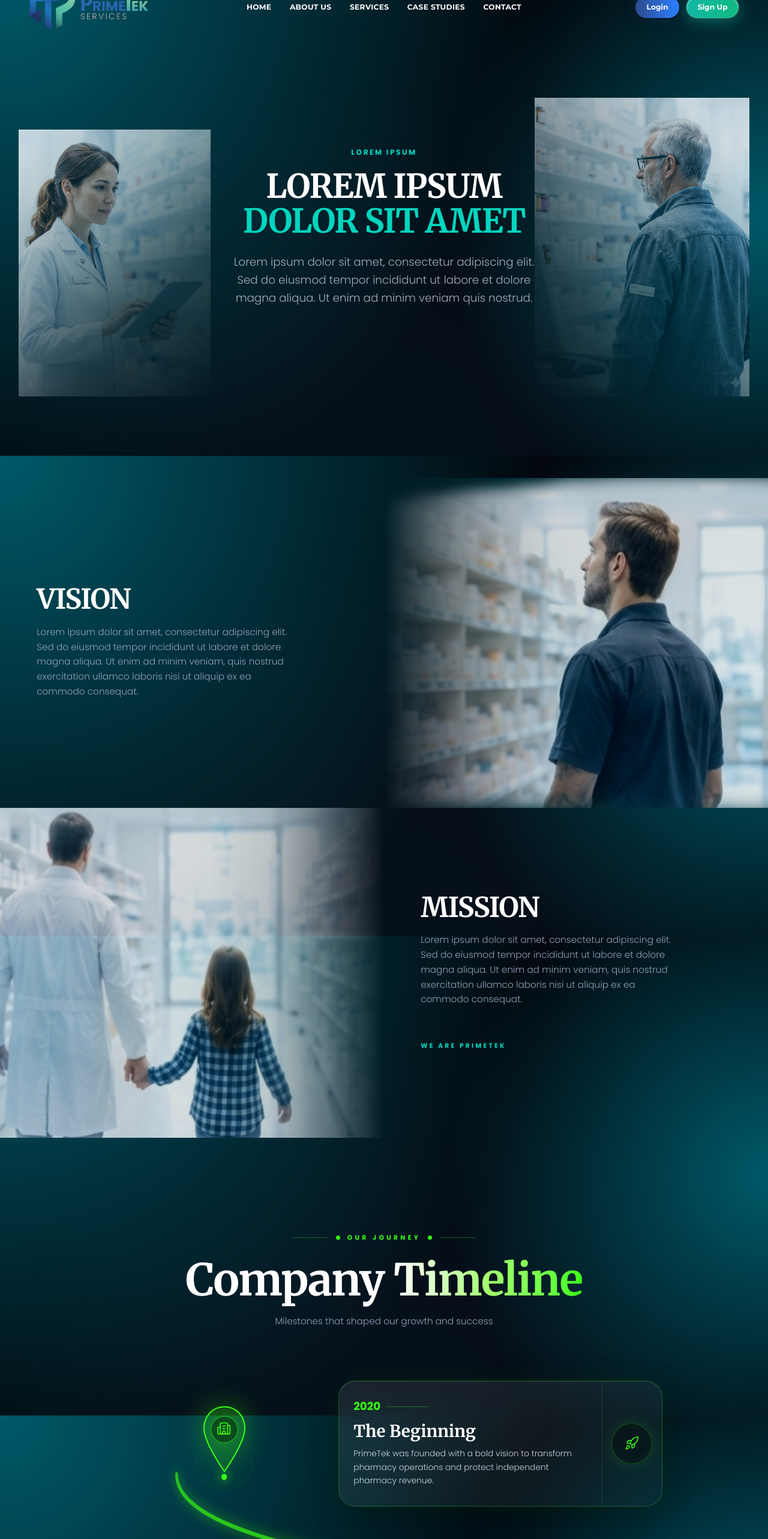
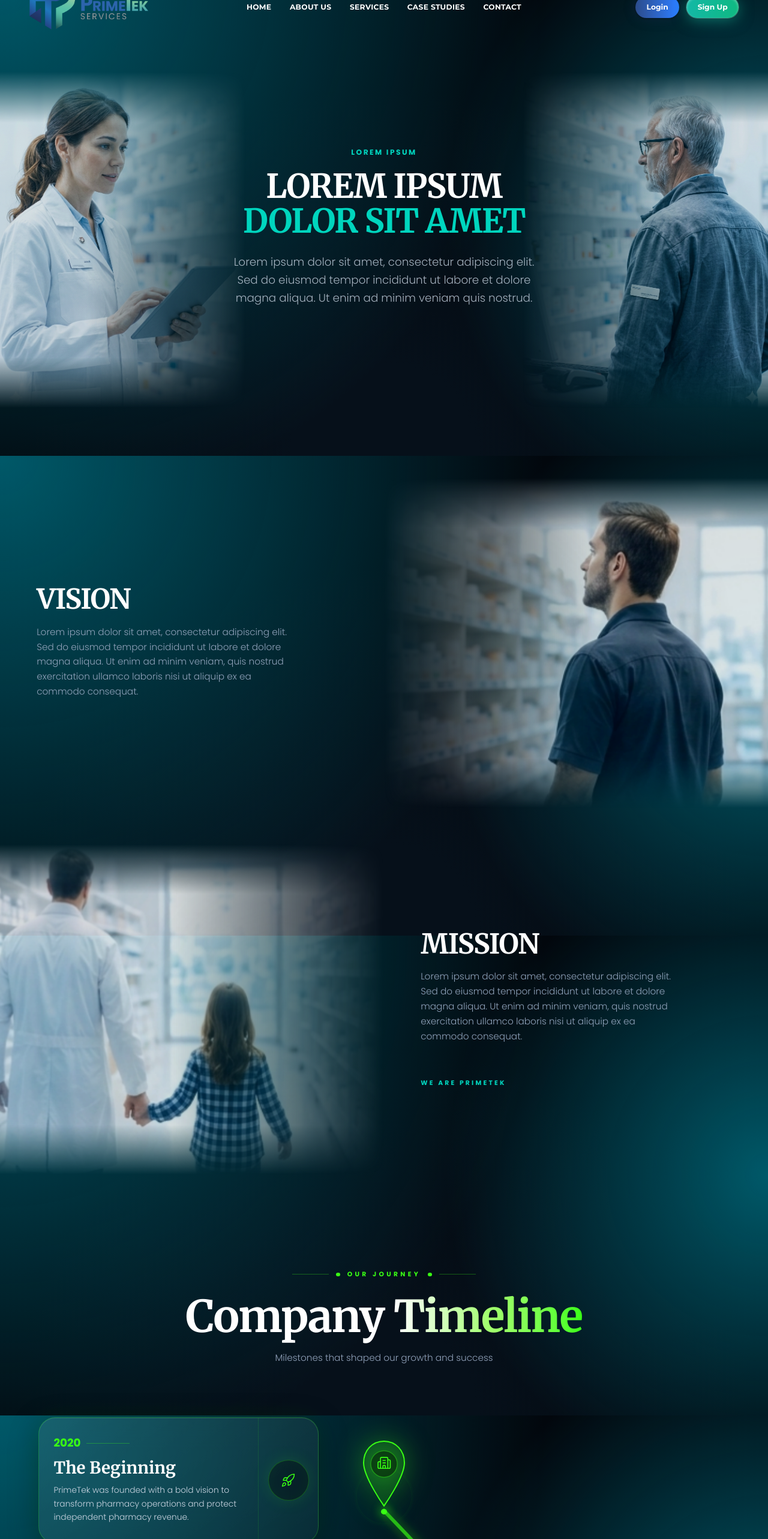
Before and after one commit to ayankhurram0/primetek-redesign, a Next.js app: page /about in a window 1280 px wide. Shown: the part 40-2606 px from the top of the page at 60% size. Built offline with nearby package versions, Linux system fonts and the light colour scheme.

Commit message:
about page completed

```diff
--- a/app/about/components/AboutHero.tsx
+++ b/app/about/components/AboutHero.tsx
@@ -81,34 +81,64 @@ export const AboutHero = () => {
 
       {/* Left Image: Female Pharmacist */}
       <div
-        className="absolute left-10 top-20 w-[45%] lg:w-[32%] xl:w-[25%] h-[80%] pointer-events-none z-0 overflow-hidden about-img-left"
+        className="absolute left-0 top-[20%] w-[55%] lg:w-[45%] xl:w-[32%] h-[70%] pointer-events-none z-0 overflow-hidden about-img-left"
+      >
+        {/* Horizontal Blend */}
+        <div
+          className="w-full h-full"
           style={{
-          maskImage: "linear-gradient(135deg, black 25%, rgba(0, 0, 0, 0.7) 50%, rgba(0, 0, 0, 0.2) 75%, transparent 100%)",
-          WebkitMaskImage: "linear-gradient(135deg, black 25%, rgba(0, 0, 0, 0.7) 50%, rgba(0, 0, 0, 0.2) 75%, transparent 100%)",
+            maskImage: "linear-gradient(to right, rgba(0,0,0,1) 35%, rgba(0,0,0,0) 100%)",
+            WebkitMaskImage: "linear-gradient(to right, rgba(0,0,0,1) 35%, rgba(0,0,0,0) 100%)",
+          }}
+        >
+          {/* Vertical Blend */}
+          <div
+            className="w-full h-full relative"
+            style={{
+              maskImage: "linear-gradient(to bottom, rgba(0,0,0,0) 0%, rgba(0,0,0,1) 15%, rgba(0,0,0,1) 85%, rgba(0,0,0,0) 100%)",
+              WebkitMaskImage: "linear-gradient(to bottom, rgba(0,0,0,0) 0%, rgba(0,0,0,1) 15%, rgba(0,0,0,1) 85%, rgba(0,0,0,0) 100%)",
             }}
           >
             <Image
               src={aboutImg1}
               alt="Pharmacist on front lines"
-          className="w-full h-full object-contain object-left-bottom opacity-70 lg:opacity-85"
+              fill
+              className="object-cover object-top opacity-70 lg:opacity-85"
               priority
             />
+          </div>
+        </div>
       </div>
 
       {/* Right Image: Patient/Man */}
       <div
-        className="absolute right-10 top-20 w-[45%] lg:w-[32%] xl:w-[28%] h-[80%] pointer-events-none z-0 overflow-hidden about-img-right"
+        className="absolute right-0 top-[20%] w-[55%] lg:w-[45%] xl:w-[32%] h-[70%] pointer-events-none z-0 overflow-hidden about-img-right"
+      >
+        {/* Horizontal Blend */}
+        <div
+          className="w-full h-full"
           style={{
-          maskImage: "linear-gradient(225deg, black 25%, rgba(0, 0, 0, 0.7) 50%, rgba(0, 0, 0, 0.2) 75%, transparent 100%)",
-          WebkitMaskImage: "linear-gradient(225deg, black 25%, rgba(0, 0, 0, 0.7) 50%, rgba(0, 0, 0, 0.2) 75%, transparent 100%)",
+            maskImage: "linear-gradient(to left, rgba(0,0,0,1) 35%, rgba(0,0,0,0) 100%)",
+            WebkitMaskImage: "linear-gradient(to left, rgba(0,0,0,1) 35%, rgba(0,0,0,0) 100%)",
+          }}
+        >
+          {/* Vertical Blend */}
+          <div
+            className="w-full h-full relative"
+            style={{
+              maskImage: "linear-gradient(to bottom, rgba(0,0,0,0) 0%, rgba(0,0,0,1) 15%, rgba(0,0,0,1) 85%, rgba(0,0,0,0) 100%)",
+              WebkitMaskImage: "linear-gradient(to bottom, rgba(0,0,0,0) 0%, rgba(0,0,0,1) 15%, rgba(0,0,0,1) 85%, rgba(0,0,0,0) 100%)",
             }}
           >
             <Image
               src={aboutImg2}
               alt="Independent pharmacy customer"
-          className="w-full h-full object-contain object-right-bottom opacity-70 lg:opacity-85"
+              fill
+              className="object-cover object-top opacity-70 lg:opacity-85"
               priority
             />
+          </div>
+        </div>
       </div>
 
       {/* Central Hero Content */}
--- a/app/about/components/Evolution.tsx
+++ b/app/about/components/Evolution.tsx
@@ -65,15 +65,14 @@ const milestones = [
   },
 ];
 
-/** Serpentine path — snakes left ↔ right through all milestone nodes */
-const NODE_POSITIONS = [
-  { x: 200, y: 90 },
-  { x: 800, y: 270 },
-  { x: 200, y: 450 },
-  { x: 800, y: 630 },
-  { x: 200, y: 810 },
-  { x: 800, y: 990 },
-];
+/** Centered serpentine path — nodes on the middle axis, curves bulge left/right */
+const CENTER_X = 500;
+const CURVE_BULGE = 130;
+
+const NODE_POSITIONS = milestones.map((_, i) => ({
+  x: CENTER_X,
+  y: 90 + i * 180,
+}));
 
 const TIMELINE_PATH = (() => {
   const pts = NODE_POSITIONS;
@@ -82,7 +81,8 @@ const TIMELINE_PATH = (() => {
     const prev = pts[i - 1];
     const curr = pts[i];
     const midY = (prev.y + curr.y) / 2;
-    d += ` C ${prev.x} ${midY}, ${curr.x} ${midY}, ${curr.x} ${curr.y}`;
+    const bulge = i % 2 === 1 ? CURVE_BULGE : -CURVE_BULGE;
+    d += ` C ${prev.x + bulge} ${midY}, ${curr.x + bulge} ${midY}, ${curr.x} ${curr.y}`;
   }
   return d;
 })();
@@ -91,17 +91,21 @@ function MapPinMarker({
   icon: Icon,
   active,
   reached,
+  alignToLine = false,
 }: {
   icon: ElementType;
   active: boolean;
   reached: boolean;
+  alignToLine?: boolean;
 }) {
   const lit = active || reached;
 
   return (
     <motion.div
       className="relative flex flex-col items-center"
-      animate={{ y: lit ? [0, -6, 0] : [0, -3, 0] }}
+      animate={
+        alignToLine ? undefined : { y: lit ? [0, -6, 0] : [0, -3, 0] }
+      }
       transition={{ duration: lit ? 3 : 4, repeat: Infinity, ease: "easeInOut" }}
     >
       {/* Ripple rings */}
@@ -178,9 +182,8 @@ function MilestoneCard({
 
   return (
     <motion.div
-      className={`group relative flex w-full max-w-[540px] min-h-[190px] md:min-h-[210px] rounded-[28px] border backdrop-blur-xl overflow-hidden transition-all duration-500 hover:-translate-y-1.5 ${
-        active ? "opacity-100" : "opacity-55"
-      }`}
+      className={`group relative flex w-full max-w-[540px] min-h-[190px] md:min-h-[210px] rounded-[28px] border backdrop-blur-xl overflow-hidden transition-all duration-500 hover:-translate-y-1.5 ${active ? "opacity-100" : "opacity-55"
+        }`}
       style={{
         background: "linear-gradient(145deg, rgba(255,255,255,0.09) 0%, rgba(255,255,255,0.03) 100%)",
         borderColor: active ? `${ACCENT}40` : `${ACCENT}15`,
@@ -285,10 +288,10 @@ export const Evolution = () => {
       });
 
       gsap.utils.toArray<HTMLElement>(".evo-row").forEach((row, i) => {
-        const markerLeft = i % 2 === 0;
+        const cardOnLeft = i % 2 === 0;
         gsap.from(row, {
           opacity: 0,
-          x: markerLeft ? -60 : 60,
+          x: cardOnLeft ? -60 : 60,
           duration: 0.9,
           ease: "power3.out",
           scrollTrigger: { trigger: row, start: "top 85%" },
@@ -332,6 +335,35 @@ export const Evolution = () => {
 
         {/* Serpentine timeline */}
         <div className="evo-timeline relative">
+          {/* Map pins anchored to path nodes (desktop) */}
+          <div className="absolute inset-0 pointer-events-none hidden lg:block z-10">
+            {milestones.map((milestone, idx) => {
+              const PinIcon = milestone.pinIcon;
+              const isActive = activeNode === idx;
+              const isReached = idx <= activeNode;
+              const node = NODE_POSITIONS[idx];
+
+              return (
+                <div
+                  key={`pin-${milestone.year}`}
+                  className="absolute pointer-events-auto"
+                  style={{
+                    left: `${(node.x / 1000) * 100}%`,
+                    top: `${(node.y / 1080) * 100}%`,
+                    transform: "translate(-50%, calc(-100% + 6px))",
+                  }}
+                >
+                  <MapPinMarker
+                    icon={PinIcon}
+                    active={isActive}
+                    reached={isReached && !isActive}
+                    alignToLine
+                  />
+                </div>
+              );
+            })}
+          </div>
+
           {/* Full-width SVG path */}
           <div className="absolute inset-0 pointer-events-none hidden lg:block">
             <svg
@@ -392,41 +424,29 @@ export const Evolution = () => {
 
           <div className="space-y-28 md:space-y-32 lg:space-y-36">
             {milestones.map((milestone, idx) => {
-              const markerOnLeft = idx % 2 === 0;
+              const cardOnLeft = idx % 2 === 0;
               const PinIcon = milestone.pinIcon;
               const isActive = activeNode === idx;
               const isReached = idx <= activeNode;
 
               return (
                 <div key={milestone.year} className="evo-row relative min-h-[200px] md:min-h-[220px]">
-                  {/* Desktop serpentine */}
-                  <div className="hidden lg:grid grid-cols-12 items-center gap-6">
-                    {markerOnLeft ? (
+                  {/* Desktop — cards on outer edges, line + pins in center */}
+                  <div className="hidden lg:grid grid-cols-[1fr_100px_1fr] xl:grid-cols-[1fr_120px_1fr] items-center gap-x-8 xl:gap-x-12">
+                    {cardOnLeft ? (
                       <>
-                        <div className="col-span-4 flex justify-end pr-4">
-                          <MapPinMarker
-                            icon={PinIcon}
-                            active={isActive}
-                            reached={isReached && !isActive}
-                          />
-                        </div>
-                        <div className="col-span-1" />
-                        <div className="col-span-7 flex justify-start pl-4">
+                        <div className="flex justify-start min-w-0 pr-2 xl:pr-4">
                           <MilestoneCard milestone={milestone} active={isReached} />
                         </div>
+                        <div aria-hidden />
+                        <div aria-hidden />
                       </>
                     ) : (
                       <>
-                        <div className="col-span-7 flex justify-end pr-4">
+                        <div aria-hidden />
+                        <div aria-hidden />
+                        <div className="flex justify-end min-w-0 pl-2 xl:pl-4">
                           <MilestoneCard milestone={milestone} active={isReached} />
-                        </div>
-                        <div className="col-span-1" />
-                        <div className="col-span-4 flex justify-start pl-4">
-                          <MapPinMarker
-                            icon={PinIcon}
-                            active={isActive}
-                            reached={isReached && !isActive}
-                          />
                         </div>
                       </>
                     )}
--- a/app/about/components/OurJourney.tsx
+++ b/app/about/components/OurJourney.tsx
@@ -3,7 +3,7 @@ import { useEffect, useRef } from "react";
 import gsap from "gsap";
 import { ScrollTrigger } from "gsap/ScrollTrigger";
 import Image from "next/image";
-import vandm1 from "@/src/assets/vandm1-1.png";
+import vandm1 from "@/src/assets/vandm1.png";
 import vandm5 from "@/src/assets/vandm5.png";
 
 gsap.registerPlugin(ScrollTrigger);
@@ -66,7 +66,7 @@ export const OurJourney = () => {
   }, []);
 
   return (
-    <section ref={sectionRef} className="relative overflow-hidden bg-transparent py-12">
+    <section ref={sectionRef} className="relative overflow-hidden bg-transparent py-12 flex flex-col gap-20">
       {steps.map((step, i) => (
         <div
           key={step.number}
@@ -74,7 +74,7 @@ export const OurJourney = () => {
             } items-stretch min-h-[340px]`}
         >
           {/* ── TEXT COLUMN ── */}
-          <div className="jrow-text flex flex-row items-center w-full lg:w-1/2 px-8 md:px-14 xl:px-20 py-16 relative z-10">
+          <div className="jrow-text flex flex-row items-center w-full lg:w-1/2 px-8 md:px-14 xl:px-20 py-16 relative z-10 ">
             {/* Text content */}
             <div className="jrow-content flex-1 flex flex-col justify-center">
               {/* Title */}
@@ -99,51 +99,25 @@ export const OurJourney = () => {
           </div>
 
           {/* ── IMAGE COLUMN ── */}
+          <div className="jrow-img-container relative w-full lg:w-1/2 min-h-[550px] overflow-hidden">
+            {/* Outer div: Horizontal Fade */}
             <div
-            className="jrow-img-container relative w-full lg:w-1/2 min-h-[550px] overflow-hidden"
+              className="absolute inset-0 w-full h-full"
               style={{
                 maskImage: step.flip
-                ? `
-        linear-gradient(
-          to right,
-          rgba(0,0,0,1) 0%,
-          rgba(0,0,0,1) 55%,
-          rgba(0,0,0,.9) 70%,
-          rgba(0,0,0,.5) 85%,
-          transparent 100%
-        )
-      `
-                : `
-        linear-gradient(
-          to left,
-          rgba(0,0,0,1) 0%,
-          rgba(0,0,0,1) 55%,
-          rgba(0,0,0,.9) 70%,
-          rgba(0,0,0,.5) 85%,
-          transparent 100%
-        )
-      `,
+                  ? "linear-gradient(to right, rgba(0,0,0,1) 45%, rgba(0,0,0,0) 100%)"
+                  : "linear-gradient(to left, rgba(0,0,0,1) 45%, rgba(0,0,0,0) 100%)",
                 WebkitMaskImage: step.flip
-                ? `
-        linear-gradient(
-          to right,
-          rgba(0,0,0,1) 0%,
-          rgba(0,0,0,1) 55%,
-          rgba(0,0,0,.9) 70%,
-          rgba(0,0,0,.5) 85%,
-          transparent 100%
-        )
-      `
-                : `
-        linear-gradient(
-          to left,
-          rgba(0,0,0,1) 0%,
-          rgba(0,0,0,1) 55%,
-          rgba(0,0,0,.9) 70%,
-          rgba(0,0,0,.5) 85%,
-          transparent 100%
-        )
-      `,
+                  ? "linear-gradient(to right, rgba(0,0,0,1) 45%, rgba(0,0,0,0) 100%)"
+                  : "linear-gradient(to left, rgba(0,0,0,1) 45%, rgba(0,0,0,0) 100%)",
+              }}
+            >
+              {/* Inner div: Vertical Fade */}
+              <div
+                className="w-full h-full relative"
+                style={{
+                  maskImage: "linear-gradient(to bottom, rgba(0,0,0,0) 0%, rgba(0,0,0,1) 15%, rgba(0,0,0,1) 85%, rgba(0,0,0,0) 100%)",
+                  WebkitMaskImage: "linear-gradient(to bottom, rgba(0,0,0,0) 0%, rgba(0,0,0,1) 15%, rgba(0,0,0,1) 85%, rgba(0,0,0,1) 85%, rgba(0,0,0,0) 100%)",
                 }}
               >
                 <Image
@@ -169,6 +143,8 @@ export const OurJourney = () => {
                 />
               </div>
             </div>
+          </div>
+        </div>
       ))}
     </section>
   );
```
Lines whose indentation alone changed are shown as unchanged.
